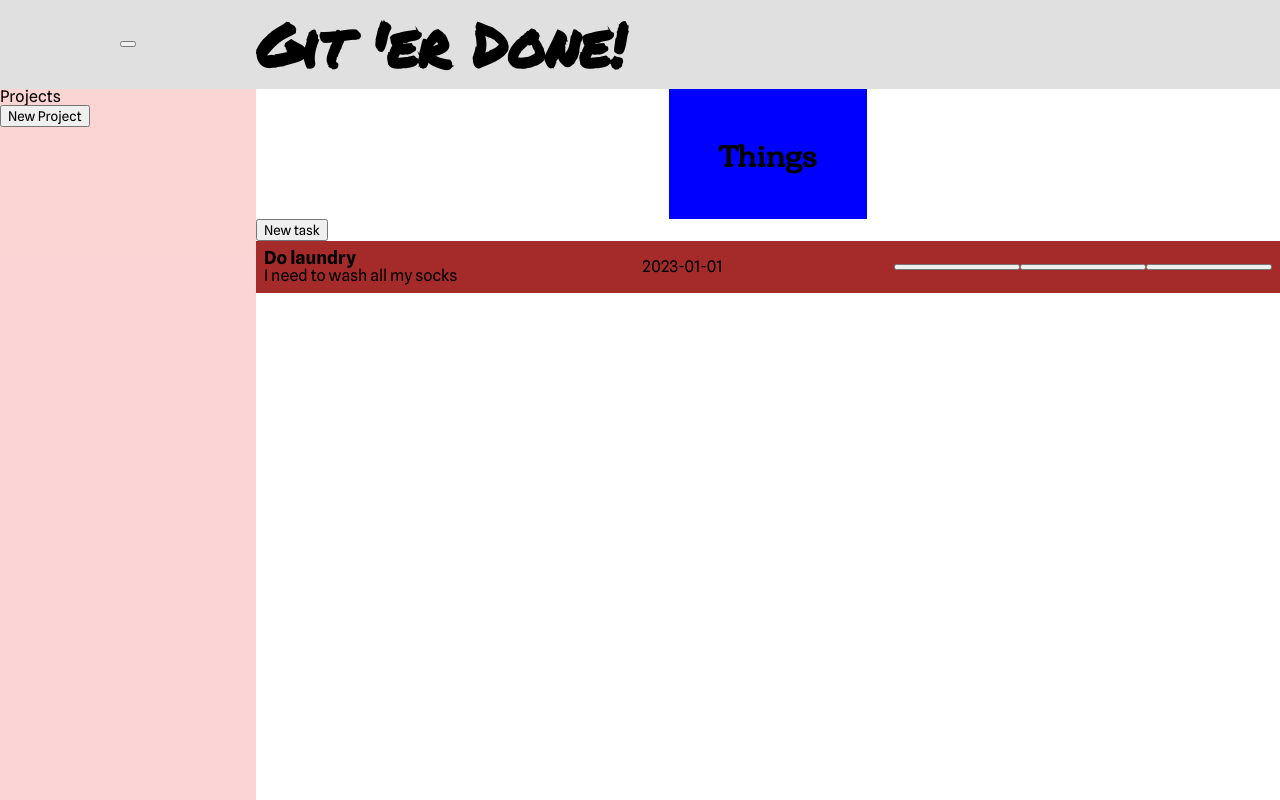
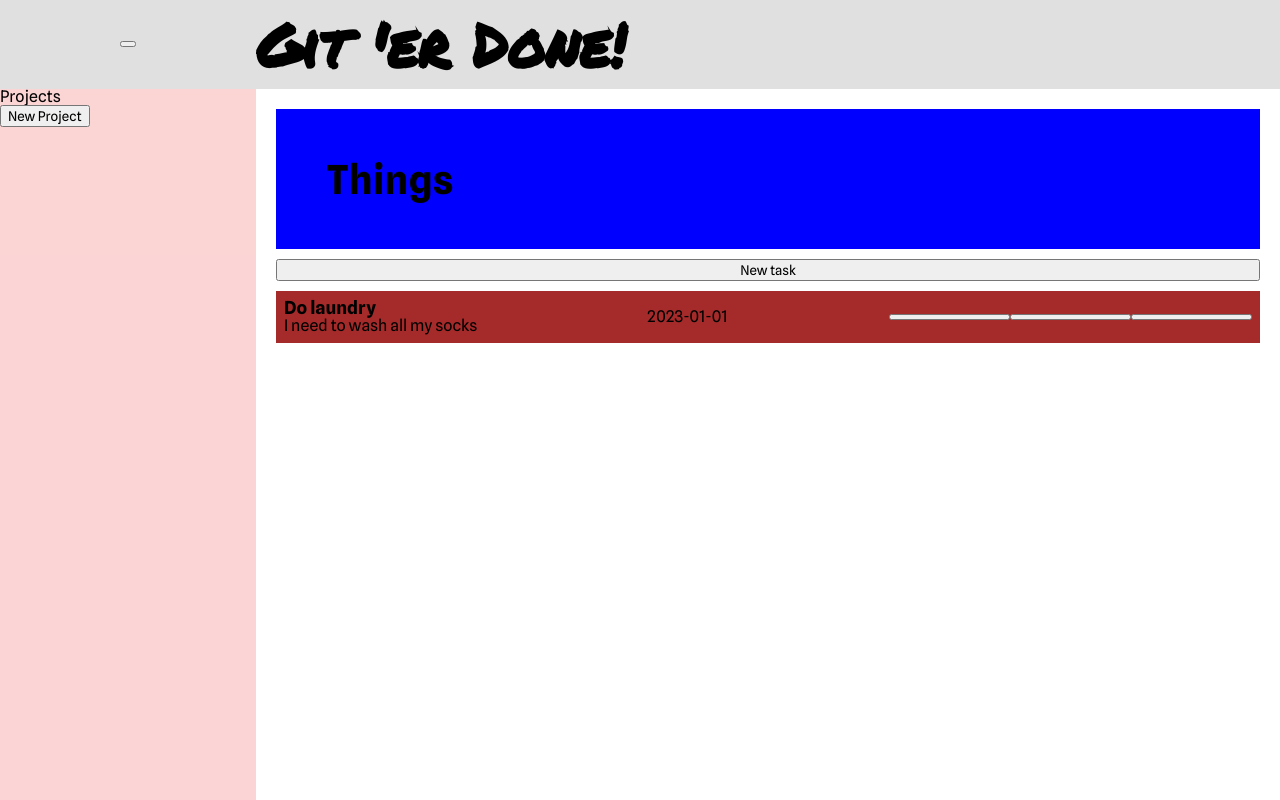
Before and after one commit to jaredw4332/to-do-list, a website built with webpack: page dist/index.html in a window 1280 px wide. Built offline with nearby package versions, Linux system fonts and the light colour scheme.

Commit message:
Style main section

```diff
--- a/src/style.css
+++ b/src/style.css
@@ -56,7 +56,6 @@ table {
 :root {
 	--titlefont: "titlefont", Impact, Haettenschweiler, 'Arial Narrow Bold', cursive, sans-serif;
 	--regfont: "regfont", "regfont", 'Gill Sans', 'Gill Sans MT', Calibri, 'Trebuchet MS', sans-serif;
-	--fancyfont: "fancyfont", Cambria, Cochin, Georgia, Times, 'Times New Roman', serif;
 }
 
 @font-face {
@@ -67,11 +66,6 @@ table {
 @font-face {
 	font-family: "regfont";
 	src: url('media/SplineSans-VariableFont_wght.ttf');
-}
-
-@font-face {
-	font-family: "fancyfont";
-	src: url('media/Corben-Regular.ttf');
 }
 
 #container {
@@ -139,17 +133,25 @@ button {
 	min-height: 20px;
 }
 
+.activeProject {
+	background-color: blueviolet;
+}
+
 
 /* MAIN STYLE */
 
+#main {
+	padding: 20px;
+	display: grid;
+	grid-auto-rows: min-content;
+	gap: 10px;
+}
 
 #mainTitle {
-	font-size: 30px;
+	font-size: 40px;
 	font-weight: 700;
 	background-color: blue;
 	padding: 50px;
-	justify-self: center;
-	font-family: var(--fancyfont);
 }
 
 #taskPrompt {
@@ -175,6 +177,7 @@ button {
 	grid-template-columns: 3fr 2fr repeat(3, 1fr);
 	align-items: center;
 	padding: 8px;
+	margin-bottom: 10px;
 }
 
 .taskName {
```
